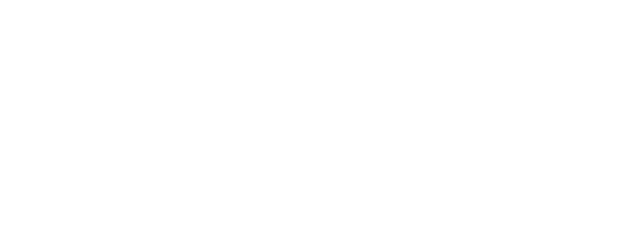
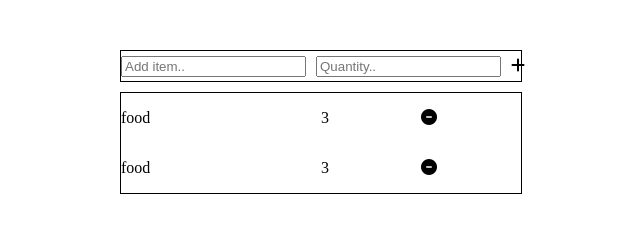
Before and after one commit to Spardutti/basicshoppinglist, a plain HTML site: page index.html in a window 1280 px wide. Shown: the whole page, without its empty margins (319-959 px from the left). Drawn offline with Linux system fonts and the light colour scheme.

```diff
--- a/index.html
+++ b/index.html
@@ -1,13 +1,35 @@
 <!DOCTYPE html>
 <html lang="en">
-<head>
-    <link rel="stylesheet" href="style.css">
-    <meta charset="UTF-8">
-    <meta name="viewport" content="width=device-width, initial-scale=1.0">
+  <head>
+    <script
+      src="https://kit.fontawesome.com/0f30d52ae0.js"
+      crossorigin="anonymous"
+    ></script>
+
+    <link rel="stylesheet" href="style.css" />
+    <meta charset="UTF-8" />
+    <meta name="viewport" content="width=device-width, initial-scale=1.0" />
     <title>basic shopping cart</title>
-</head>
-<body>
-    <div id="content"></div>
+  </head>
+  <body>
+    <div id="content">
+      <form id="form">
+        <div class="addItem">
+          <input class="item" type="text" placeholder="Add item.." />
+          <input class="qty" type="number" placeholder="Quantity.." />
+          <p class="add" id="addBtn"><i class="fas fa-plus"></i></p>
+        </div>
+      </form>
+
+      <div class="display">
+        <p>food</p>
+        <p>3</p>
+        <p><i class="fas fa-minus-circle"></i></p>
+        <p>food</p>
+        <p>3</p>
+        <p><i class="fas fa-minus-circle"></i></p>
+      </div>
+    </div>
     <script src="main.js"></script>
-</body>
+  </body>
 </html>
--- a/main.js
+++ b/main.js
@@ -1 +1 @@
-alert("working");
+(()=>{var e={854:(e,t,n)=>{"use strict";function r(e){let t=document.querySelector(".item"),n=document.querySelector(".qty");!function(e){let t=document.createElement("p"),n=document.createElement("p"),r=document.createElement("p"),o=document.querySelector(".display");t.innerHTML=e.name,n.innerHTML=e.qty,r.innerHTML='<i class="fas fa-minus-circle"></i>',o.append(t,n,r)}(new class{constructor(e,t){this.name=e,this.qty=t}}(t.value,n.value))}n.r(t),n.d(t,{addItem:()=>r})}},t={};function n(r){if(t[r])return t[r].exports;var o=t[r]={exports:{}};return e[r](o,o.exports,n),o.exports}n.d=(e,t)=>{for(var r in t)n.o(t,r)&&!n.o(e,r)&&Object.defineProperty(e,r,{enumerable:!0,get:t[r]})},n.o=(e,t)=>Object.prototype.hasOwnProperty.call(e,t),n.r=e=>{"undefined"!=typeof Symbol&&Symbol.toStringTag&&Object.defineProperty(e,Symbol.toStringTag,{value:"Module"}),Object.defineProperty(e,"__esModule",{value:!0})},(()=>{const{addItem:e}=n(854);!function(){let t=[],n=document.getElementById("form");document.getElementById("addBtn").addEventListener("click",(()=>{e(t),n.reset()}))}()})()})();
--- a/style.css
+++ b/style.css
@@ -0,0 +1,28 @@
+.addItem {
+    margin: 50px auto 10px auto;
+    display: grid;
+    grid-template-columns: 2fr 1fr 1fr;
+    grid-template-rows: 30px;
+    width: 400px;
+    align-items: center;
+    border: 1px solid black;
+
+}
+.qty{
+    margin-left: 10px;
+}
+
+.add{
+    margin-left: 10px;
+}
+.add:hover{
+    cursor: pointer;
+}
+.display {
+    margin: 0 auto 0 auto;
+    width: 400px;
+    display: grid;
+    grid-template-columns: 2fr 1fr 1fr;
+    border: 1px solid black;
+    grid-template-rows: auto;
+}
```
